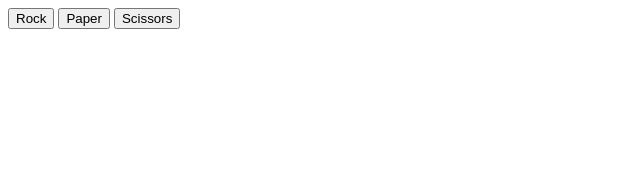
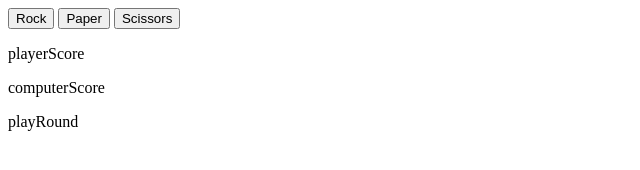
Before and after one commit to sammy7471/rps, a plain HTML site: page index.html in a window 1280 px wide. Shown: the whole page, without its empty margins (0-640 px from the left). Drawn offline with Linux system fonts and the light colour scheme.

Commit message:
Create a div for results

```diff
--- a/index.html
+++ b/index.html
@@ -6,10 +6,15 @@
         <script src="javascript.js" defer></script>
     </head>
     <body>
-        <div id="container">
+        <div id="button-container">
             <button id="Rock">Rock</button>
             <button id="Paper">Paper</button>
             <button id="Scissors">Scissors</button>
+            </div>
+        <div id="results">
+            <p id="playerScore">playerScore</p>
+            <p id="computerScore">computerScore</p>
+            <p id="playRound">playRound</p>
         </div>
     </body>
 </html>
```
